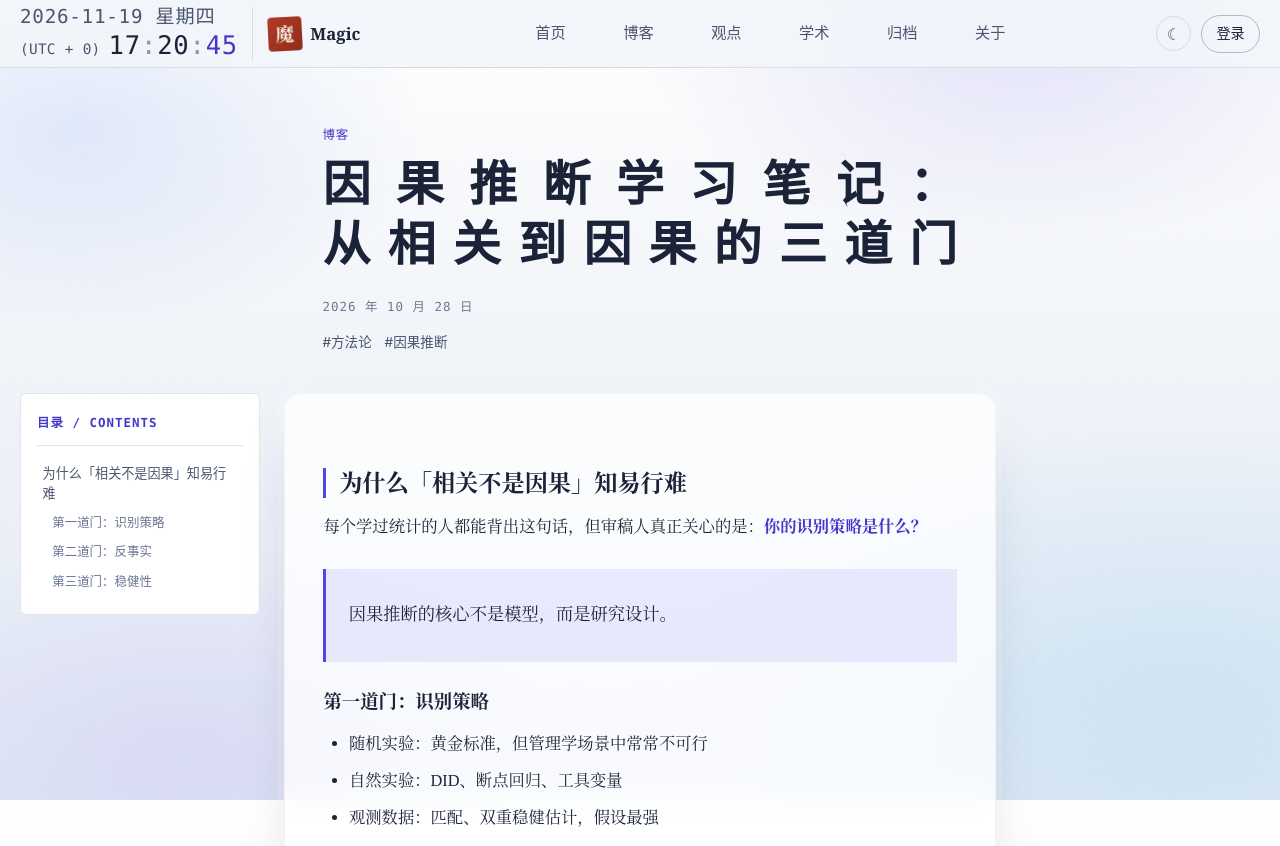
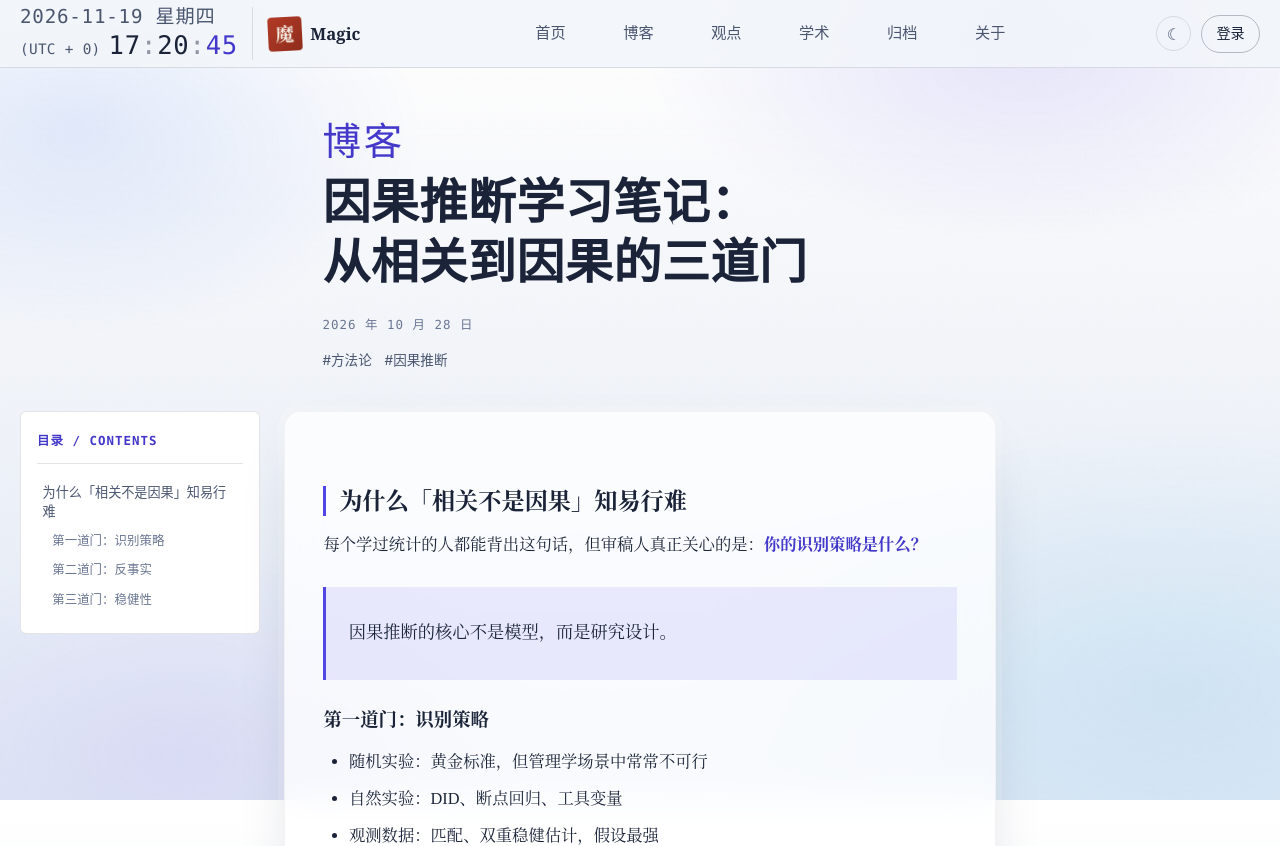
Before and after one commit to domagic/domagic.github.io, a Vue app: page /blog/causal-inference-notes in a window 1280 px wide. Shown: the top 846 px of the page. Built offline with nearby package versions, Linux system fonts and the light colour scheme.

Commit message:
feat(post): enlarge category label; left-align title within content bounds

```diff
--- a/src/views/PostView.vue
+++ b/src/views/PostView.vue
@@ -248,8 +248,13 @@ const bodyContent = computed(() => {
   padding-inline: clamp(1.35rem, 3vw, 2.6rem);
 }
 
+/* 分类标签（如「学术」）：放大到接近标题字号的量级，作为醒目的眉题。
+   独占一行、与标题左缘对齐；左右边界不超出正文展示区。 */
 .post__category {
+  display: block;
   color: var(--cinnabar-deep);
+  font-size: clamp(1.6rem, 3.2vw, 2.4rem);
+  line-height: 1.2;
 }
 
 .post__title {
@@ -259,11 +264,10 @@ const bodyContent = computed(() => {
   line-height: 1.25;
   letter-spacing: 0.01em;
   margin-top: 0.8rem;
-  /* 标题铺满正文展示宽度：每一行左右两端对齐；一行放不下就自动换行，
-     最后一行也两端对齐（text-align-last: justify），右缘不超出正文卡片边框。 */
-  text-align: justify;
-  text-align-last: justify;
-  text-justify: inter-word;
+  /* 左对齐：标题文字左缘与正文文字左缘对齐；标题区（post__header）的左右边界
+     与正文卡片（post__main）一致，因此区域左右边界相同。一行放不下自动换行，
+     文字自然结束、不再强行两端拉伸。 */
+  text-align: left;
   overflow-wrap: break-word;
 }
 
```
